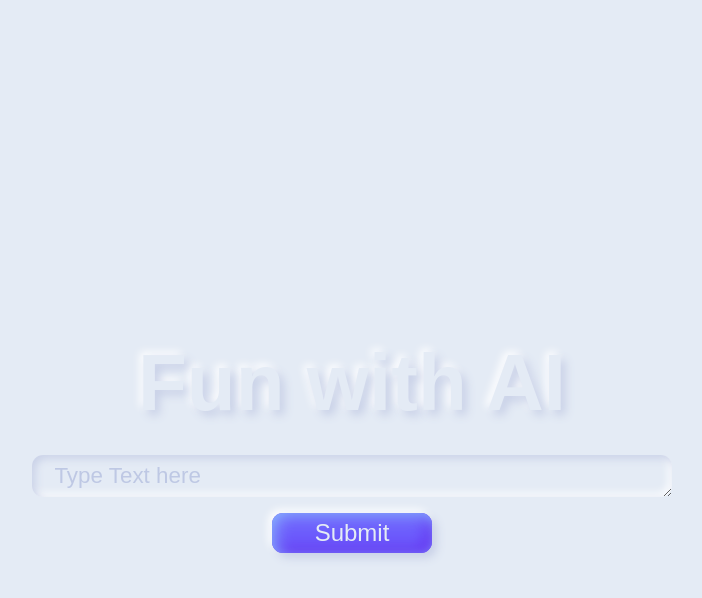
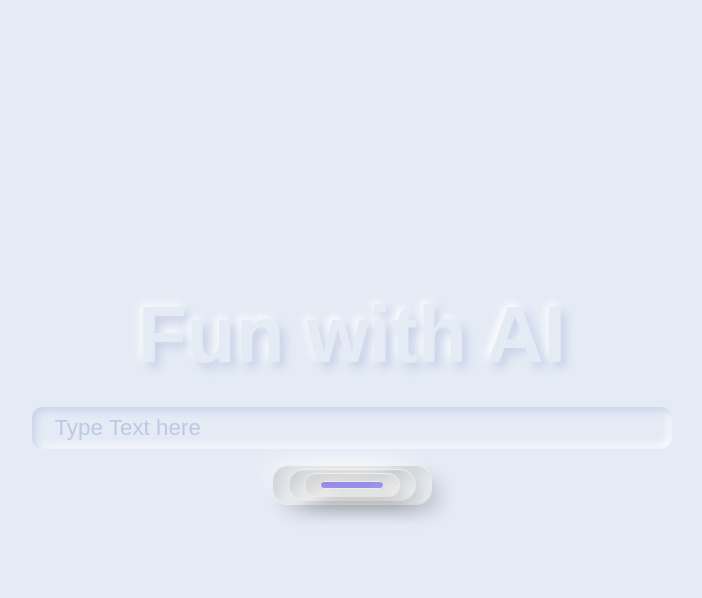
Before and after one commit to angrajlatake/fun-with-ai, a React (Create React App) app: page / in a window 1280 px wide. Both pictures are taken after typing "Sample" into the empty fields and a click on the button "Submit". Shown: the top 598 px of the page, without its empty margins (288-990 px from the left). Built offline with nearby package versions, Linux system fonts and the light colour scheme; no server answers.

Commit message:
complete application added loading animation and comments

```diff
--- a/src/App.js
+++ b/src/App.js
@@ -2,33 +2,33 @@ import Form from "./Components/Form/Form";
 import CardList from "./Components/CardList/CardList.jsx";
 import { OpenAIApi, Configuration } from "openai";
 import "./App.scss";
-import React, { useState} from "react";
+import React, { useState } from "react";
 import { motion, AnimatePresence } from "framer-motion";
-
+// animation variables
 const container = {
   hidden: { opacity: 0 },
   show: {
     opacity: 1,
     transition: {
+      duration: 0.5,
       staggerChildren: 0.2,
     },
   },
-  exit:{
-    opacity:0,
-  }
+  exit: {
+    opacity: 0,
+  },
 };
 
 export const App = () => {
   const [list, setList] = useState([]);
-
-
+  const [loading, setLoading] = useState(false);
+  //configuration for OpenAI api
   const configuration = new Configuration({
     apiKey: process.env.REACT_APP_API_URL,
   });
   const openai = new OpenAIApi(configuration);
 
   const handleSubmit = (text) => {
-
     (async () => {
       try {
         const completion = await openai.createCompletion("text-davinci-002", {
@@ -45,77 +45,37 @@ export const App = () => {
           ...list,
         ];
         setList(newList);
+        setLoading(false);
       } catch (error) {
         if (error.response) {
-          console.log(error.response.status);
-          console.log(error.response.data);
+          alert(error.response.status);
+          alert(error.response.data);
         } else {
-          console.log(error.message);
+          alert(error.message);
         }
       }
     })();
-
   };
 
   return (
     <AnimatePresence>
-    <motion.div className="App"
+      <motion.div
+        className="App"
         variants={container}
         initial="hidden"
         animate="show"
         exit="exit"
       >
-      <Form handleSubmit={handleSubmit} listLen={list.length} />
+        <Form
+          handleSubmit={handleSubmit}
+          listLen={list.length}
+          loading={loading}
+          setLoading={setLoading}
+        />
         {list.length > 0 && <CardList list={list} />}
       </motion.div>
     </AnimatePresence>
   );
 };
 
-// class App extends Component{
-//   state = {
-//     list : [],
-//   };
-//   handleSubmit = (text) => {
-//     const configuration = new Configuration({
-//       apiKey: process.env.REACT_APP_API_URL,
-//     });
-//     const openai = new OpenAIApi(configuration);
-
-//     (async () => {
-//       try {
-//         const completion = await openai.createCompletion("text-davinci-002", {
-//           prompt: text,
-//           temperature: 0.3,
-//           max_tokens: 150,
-//           top_p: 1,
-//           frequency_penalty: 0,
-//           presence_penalty: 0,
-//         });
-//         const response = await completion;
-//         const newList = [{'prompt': text, "response":response.data.choices[0].text}, ...this.state.list]
-//         this.setState(
-//           {list: newList})
-//       } catch (error) {
-//         if (error.response) {
-//           console.log(error.response.status);
-//           console.log(error.response.data);
-//         } else {
-//           console.log(error.message);
-//         }
-//       }
-
-//     })();
-//   };
-//   render(){
-//     return (
-//       <div className="App">
-//         <Form handleSubmit={this.handleSubmit} listLen ={this.state.list.length} />
-//         {this.state.list.length > 0 && <CardList list={this.state.list} />}
-//       </div>
-//     );
-//   }
-
-// }
-
 export default App;
--- a/src/App.scss
+++ b/src/App.scss
@@ -132,9 +132,3 @@ body {
   font-family: "Poppins", sans-serif;
   background: $greyLight-1;
 }
-
-.App {
-  display: flex;
-  flex-direction: column;
-  margin: 2rem 0;
-}
--- a/src/Components/Form/Form.jsx
+++ b/src/Components/Form/Form.jsx
@@ -1,49 +1,65 @@
 import "./Form.scss";
 import React, { useState, useEffect } from "react";
 import { motion } from "framer-motion";
-const Form = ({ handleSubmit, listLen}) => {
+
+const Form = ({ handleSubmit, listLen, loading, setLoading }) => {
   const [prompt, setPrompt] = useState(null);
+  const [invalid, setInvalid] = useState(false);
 
   useEffect(() => {
-    if (localStorage.getItem("prompt")){
+    if (localStorage.getItem("prompt")) {
       setPrompt(localStorage.getItem("prompt"));
+    }
+  }, []);
+  //animation variables
+  const container = {
+    hidden: { opacity: 0 },
+    show: {
+      opacity: 1,
+    },
+    exit: {
+      opacity: 0,
+    },
   };
-  },[])
-
+  //check if prompt is valid
+  function checkInput(prompt) {
+    if (prompt && prompt.trim().length > 0) {
+      setInvalid(false);
+    } else {
+      setInvalid(true);
+    }
+  }
+  //handle input
   function formChange(e) {
     const textarea = e.target;
     setPrompt(textarea.value);
     textarea.style.height = "2rem";
     textarea.style.height = textarea.scrollHeight + "px";
     localStorage.setItem("prompt", textarea.value);
+    checkInput(prompt);
   }
-  const container = {
-    hidden: { opacity: 0 },
-    show: {
-      opacity: 1,
-    },
-    exit:{
-      opacity:0,
-    }
-  };
+
   function handleClick(e) {
     e.preventDefault();
+    if (prompt) {
+      setLoading(true);
+      checkInput(prompt);
       handleSubmit(prompt);
       setPrompt(null);
       const input = document.getElementsByClassName("form__input");
       input[0].value = "";
       localStorage.removeItem("prompt");
+    } else {
+      setInvalid(true);
+    }
   }
 
   return (
-    <div className="form">
+    //if no responses are available, show full page height form
+    <div className={listLen > 0 ? "form" : "form__empty"}>
       <div className="form__wrapper">
         <motion.form
-          className={
-            listLen < 1
-              ? "form__container form__container--empty"
-              : "form__container"
-          }
+          className="form__container"
           variants={container}
           initial="hidden"
           animate="show"
@@ -55,12 +71,25 @@ const Form = ({ handleSubmit, listLen}) => {
             name="input"
             id="input"
             placeholder="Type Text here"
-            value={prompt ? prompt: ""}
+            value={prompt ? prompt : ""}
             onChange={formChange}
           ></textarea>
+          {invalid ? <p className="form__error">Please enter text</p> : null}
+          {loading ? (
+            <div className="rings">
+              <div className="ring ring1">
+                <div className="ring ring2">
+                  <div className="ring ring3">
+                    <div className="ring ring4"></div>
+                  </div>
+                </div>
+              </div>
+            </div>
+          ) : (
             <button onClick={handleClick} className="form__button">
               Submit
             </button>
+          )}
         </motion.form>
       </div>
     </div>
--- a/src/Components/Form/Form.scss
+++ b/src/Components/Form/Form.scss
@@ -1,6 +1,10 @@
 @use "../../styles/partials/variables" as *;
 .form {
-    margin: 1rem 0;
+    margin: 2rem 0;
+
+    &__empty{
+      height: 100vh;
+    }
   &__wrapper {
     height: 100%;
   }
@@ -21,14 +25,12 @@
     }
   }
   &__container {
+    height: 100%;
     display: flex;
     flex-direction: column;
     align-items: center;
     justify-content: center;
     gap: 1rem;
-    &--empty{
-        height: 100vh;
-    }
   }
   &__input {
     min-width: 18rem;
@@ -43,7 +45,7 @@
     background: none;
     font-family: inherit;
     color: $greyDark;
-
+    resize: none;
     &::placeholder {
       color: $greyLight-3;
     }
@@ -92,3 +94,92 @@
     }
   }
 }
+
+.rings {
+  position: relative;
+}
+
+.ring {
+  box-shadow:
+    -10px -10px 15px rgba(255, 255, 255, 0.3),
+    10px 10px 15px rgba(70, 70, 70, 0.15),
+    inset -10px -10px 15px rgba(255, 255, 255, 0.3),
+    inset 10px 10px 15px rgba(70, 70, 70, 0.15);
+  border: 1px solid #ececec;
+  border-radius: 1rem;
+  display: flex;
+  justify-content: center;
+  align-items: center;
+}
+
+.ring1 {
+  height: 2.5rem;
+  width: 10rem;
+  animation: glow1 2.5s infinite;
+}
+
+@keyframes glow1 {
+  60% {
+    background-color: #ececec;
+  }
+  80% {
+    background-color: $primary;
+  }
+  100% {
+    background-color: $primary;
+  }
+}
+
+.ring2 {
+  height: 2rem;
+  width: 8rem;
+  animation: glow2 2.5s infinite;
+}
+
+@keyframes glow2 {
+  40% {
+    background-color: #ececec;
+  }
+  60% {
+    background-color: $primary;
+  }
+  100% {
+    background-color: $primary;
+  }
+}
+
+.ring3 {
+  height: 1.5rem;
+  width: 6rem;
+  animation: glow3 2.5s infinite;
+}
+
+@keyframes glow3 {
+  20% {
+    background-color: #ececec;
+  }
+  40% {
+    background-color: $primary;
+  }
+  100% {
+    background-color: $primary;
+  }
+}
+
+.ring4 {
+  height: 0.5rem;
+  width: 4rem;
+  animation: glow4 2.5s infinite;
+}
+
+@keyframes glow4 {
+  0% {
+    background-color: #ececec;
+  }
+  20% {
+    background-color: $primary;
+  }
+  100% {
+    background-color: $primary;
+  }
+}
```
Also changed, not shown: src/Components/Card/Card.jsx (+12 -13 lines), src/Components/CardList/CardList.jsx (+14 -19 lines). Lines whose indentation alone changed are shown as unchanged.
